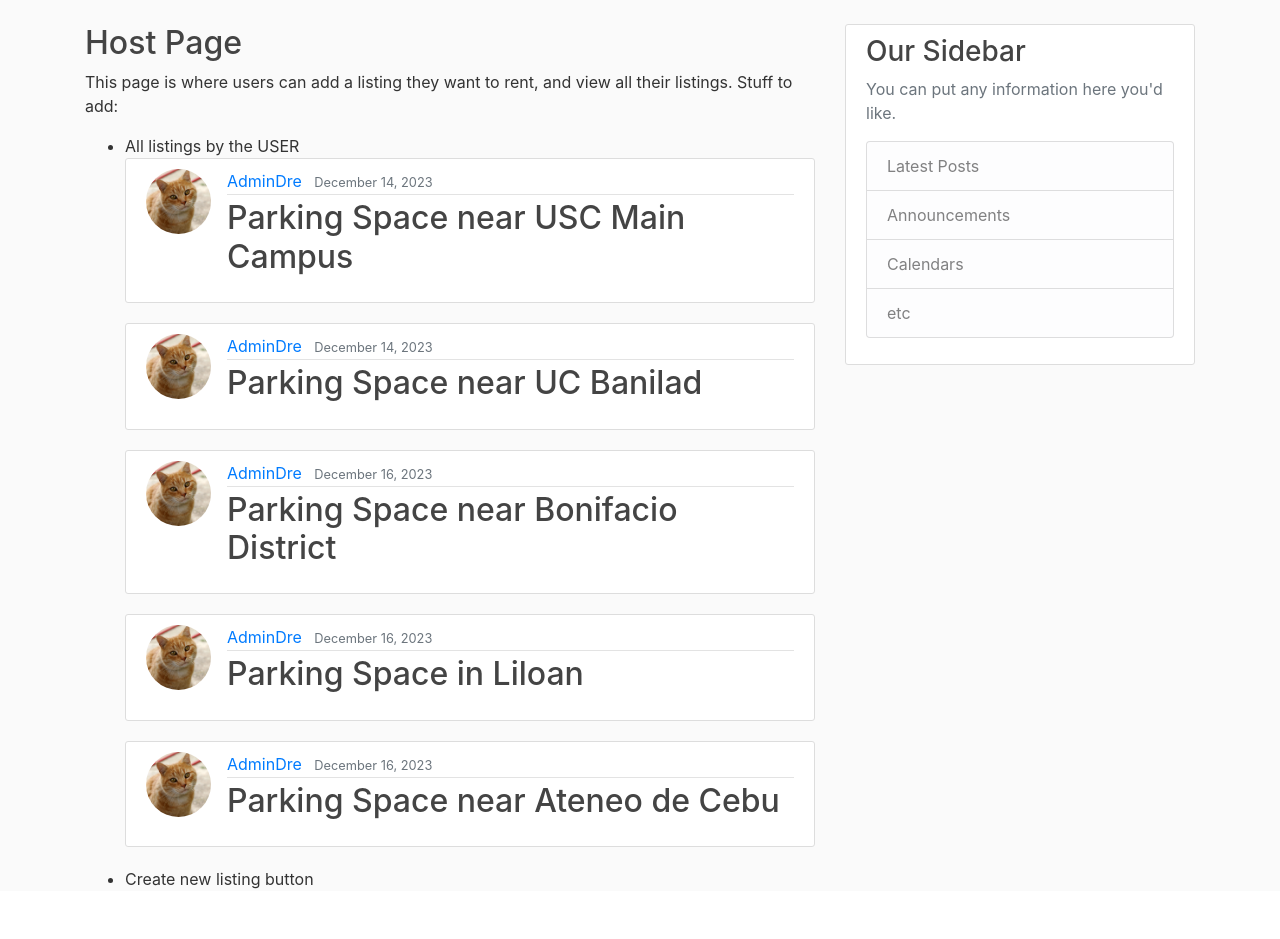
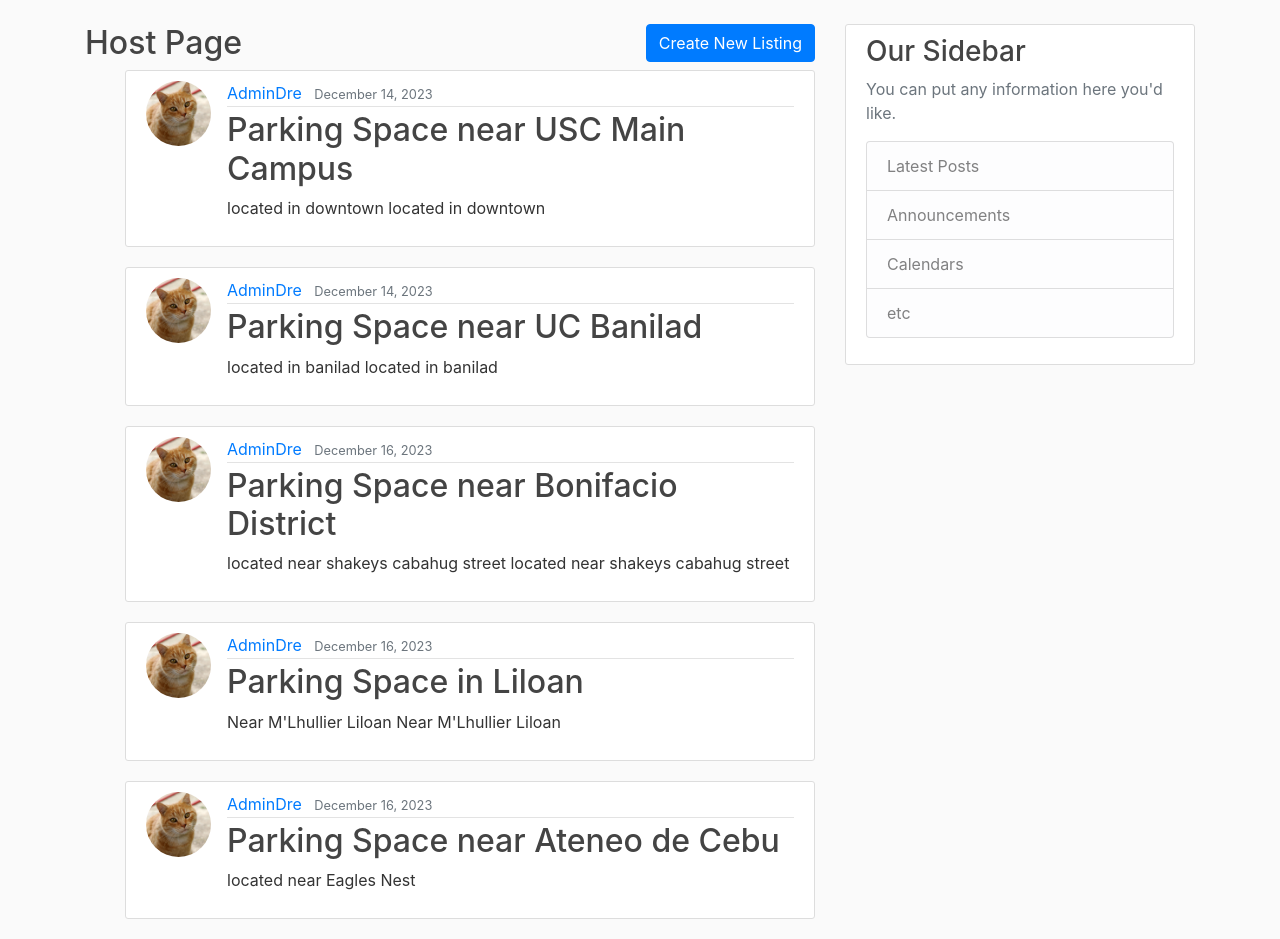
Before and after one commit to dreisnew/Space4Wheels, a Django app: page /host/ in a window 1280 px wide. Shown: the part 56-995 px from the top of the page. Before the commit the page ends 945 px from the top, so only its background shows below. Run offline with Django 5.2, Linux system fonts and the light colour scheme; a user stored in the database is signed in; data comes from the database, SQL or seed files in the repository; both versions use the stored data as it was after the commit; some libraries are stand-ins or nearby versions.

Commit message:
can craete new post/listing,update,

```diff
--- a/Space4Wheels/templates/Space4Wheels/host.html
+++ b/Space4Wheels/templates/Space4Wheels/host.html
@@ -1,12 +1,14 @@
 {% extends "Space4Wheels/base.html" %}
 {% block content %}
-    <h2>Host Page</h2>
-    <p>
-        This page is where users can add a listing they want to rent,
-        and view all their listings. Stuff to add:
-    </p>
+<div style="overflow: auto;">
+    <div style="float: left;">
+        <h2>Host Page</h2>
+    </div>
+    <div style="float: right;">
+        <a href="{% url 'post-create' %}" class="btn btn-primary">Create New Listing</a>
+    </div>
+</div>
     <ul>
-        <li>All listings by the USER</li>
         {% for listing in user_listings %}
             <article class="media content-section">
                 <img class="rounded-circle article-img" src="{{ listing.author.profile.image.url }}">
@@ -16,10 +18,9 @@
                         <small class="text-muted">{{ listing.date_posted|date:"F d, Y" }}</small>
                     </div>
                     <h2><a class="article-title" href="{% url 'post-detail' listing.id %}">{{ listing.title }}</a></h2>
-                    <p class="article-content">{{ listing.description }}</p>
+                    <p class="article-content">{{ listing.content }}</p>
                 </div>
             </article>
         {% endfor %}
-        <li>Create new listing button</li>
     </ul>
 {% endblock content %}
--- a/Space4Wheels/views.py
+++ b/Space4Wheels/views.py
@@ -20,7 +20,7 @@ def home(request):
 class UserParkingSpaceListView(LoginRequiredMixin, ListView):
     model = Post
     template_name = 'Space4Wheels/host.html'
-    context_object_name = 'user_listings'
+    context_object_name = 'user_listings'  # Rename 'posts' to 'user_listings'
     ordering = ['-date_posted']
     paginate_by = 5
 
@@ -40,7 +40,11 @@ class PostDetailView(DetailView):
 
 class PostCreateView(LoginRequiredMixin, CreateView):
     model = Post
-    fields = ['title', 'content'] # add the fields you want for the user to add/edit
+    fields = [
+        'title', 'content', 'country', 'city', 'address', 'price',
+        'price_rate', 'car_space_pics', 'car_space_type', 'map_image',
+        'additional_notes', 'status'
+    ]
 
     def form_valid(self, form):
         form.instance.author = self.request.user
@@ -48,7 +52,11 @@ class PostCreateView(LoginRequiredMixin, CreateView):
 
 class PostUpdateView(LoginRequiredMixin, UserPassesTestMixin, UpdateView):
     model = Post
-    fields = ['title', 'content'] # add the fields you want for the user to add/edit
+    fields = [
+        'title', 'content', 'country', 'city', 'address', 'price',
+        'price_rate', 'car_space_pics', 'car_space_type', 'map_image',
+        'additional_notes', 'status'
+    ]
 
     def form_valid(self, form):
         form.instance.author = self.request.user
@@ -75,9 +83,10 @@ def search(request):
     return render(request, 'Space4Wheels/search.html', {'title': 'Search'})
 
 def host(request):
-    # Use the as_view method to instantiate the class-based view and handle the request
-    user_listings_view = UserParkingSpaceListView.as_view()
-    return user_listings_view(request)
+    # Instantiate the class-based view and get the queryset
+    user_listings_view = UserParkingSpaceListView()
+    user_listings_view.request = request
+    user_listings = user_listings_view.get_queryset()
 
     return render(request, 'Space4Wheels/host.html', {'title': 'Host', 'user_listings': user_listings})
 
```
Also changed, not shown: Space4Wheels/templates/Space4Wheels/post_detail.html (+23 -1 lines), Space4Wheels/templates/Space4Wheels/post_form.html (+16 -2 lines), db.sqlite3, media/car_space_pics/406611963_328162593479218_1367706891754538821_n.jpg (added).
